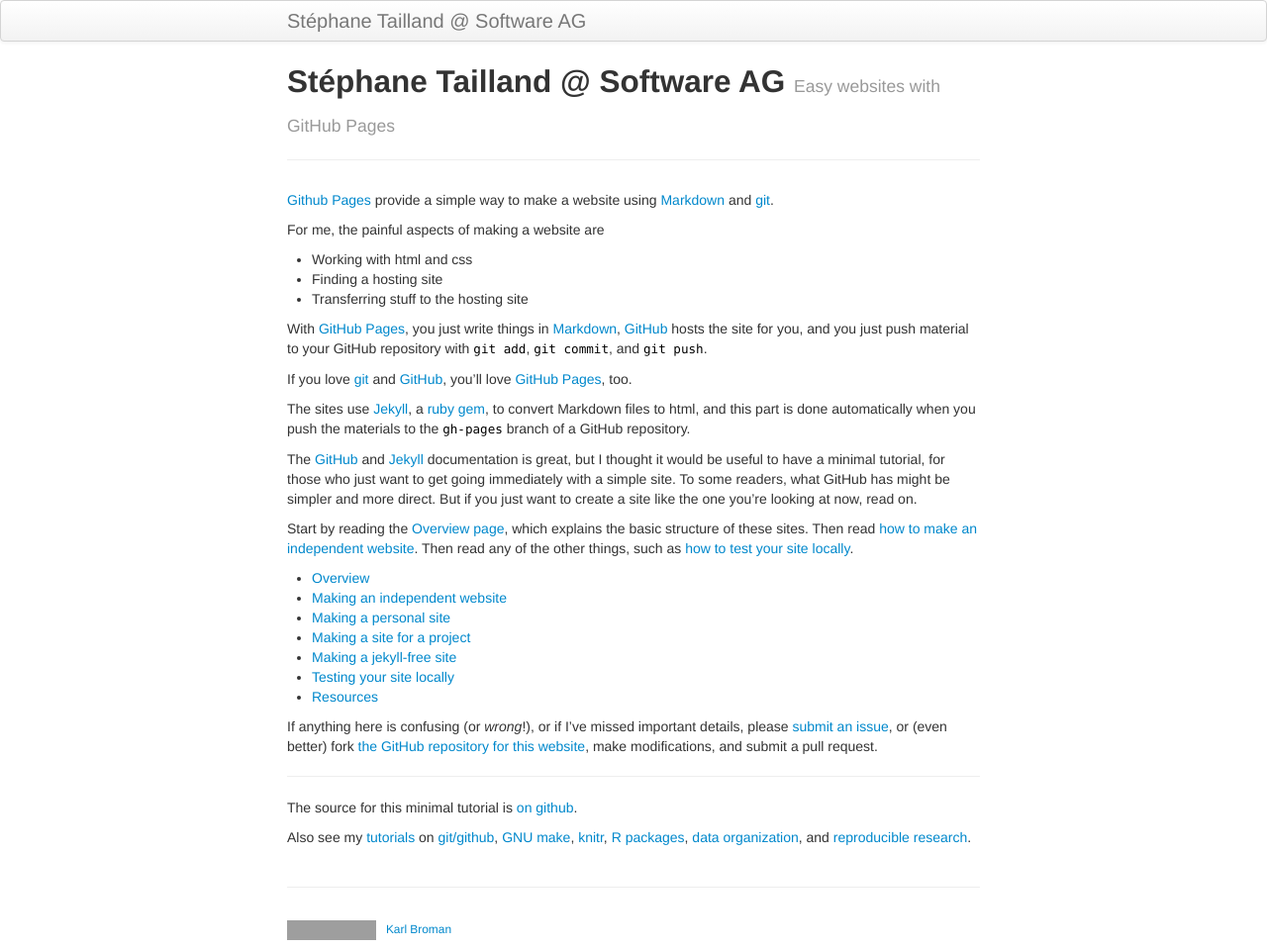
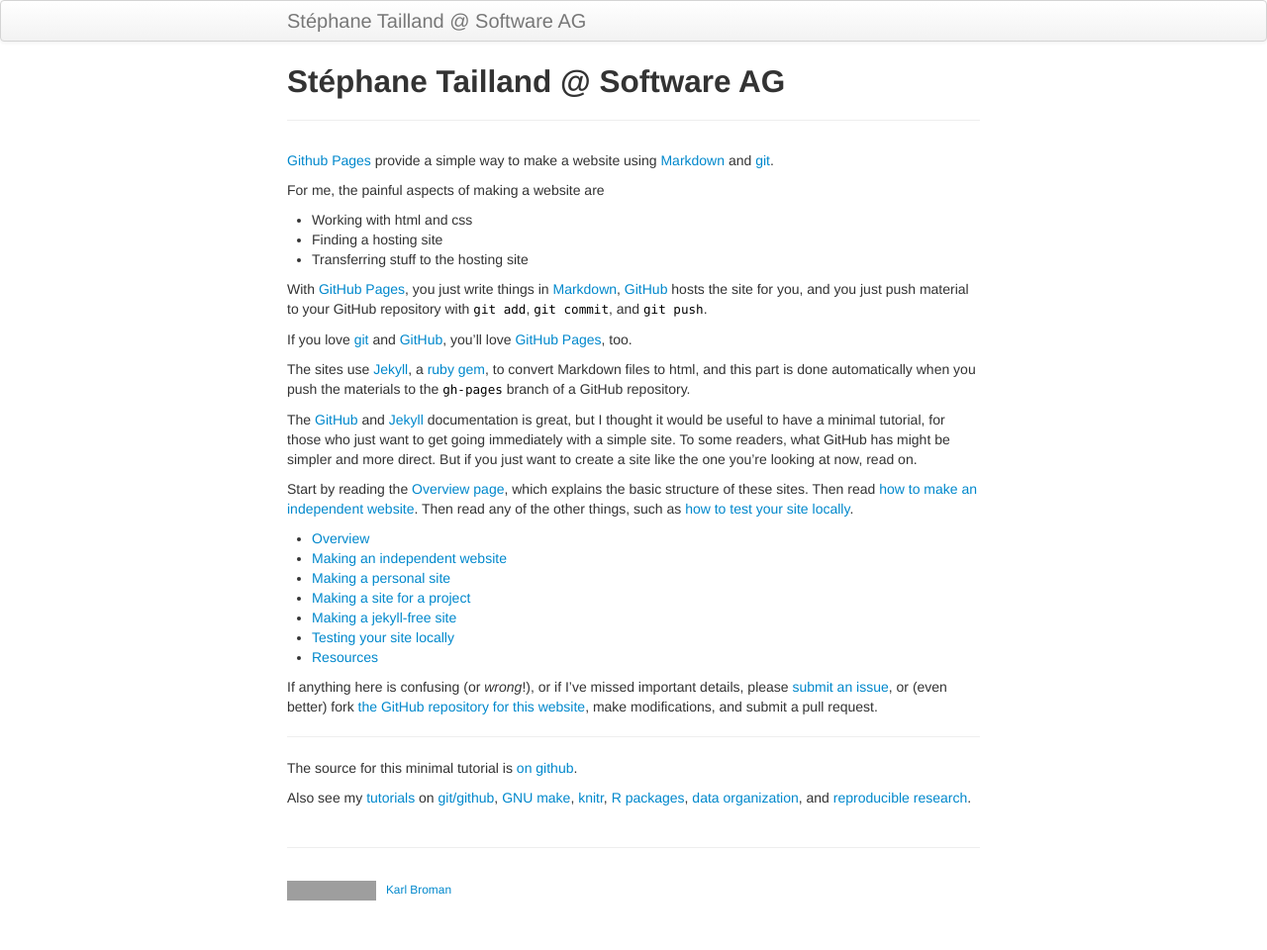
Before and after one commit to staillansag/staillansag.github.io, a Jekyll site: the page built from index.md, in a window 1280 px wide. Shown: the whole page at 99% size. Built offline with Jekyll 4.4.1, drawn with Linux system fonts in a browser that asks for light colours; after the commit the page ends 920 px from its top, so only the background shows below that; grey boxes are pictures that could not be loaded.

Commit message:
First commit

```diff
--- a/index.md
+++ b/index.md
@@ -1,8 +1,7 @@
 ---
 layout: page
 title: Stéphane Tailland @ Software AG
-tagline: Easy websites with GitHub Pages
-description: Minimal tutorial on making a simple website with GitHub Pages
+description: Collection of useful information items and links
 ---
 
 [Github Pages](https://pages.github.com) provide a simple way to make a
```
